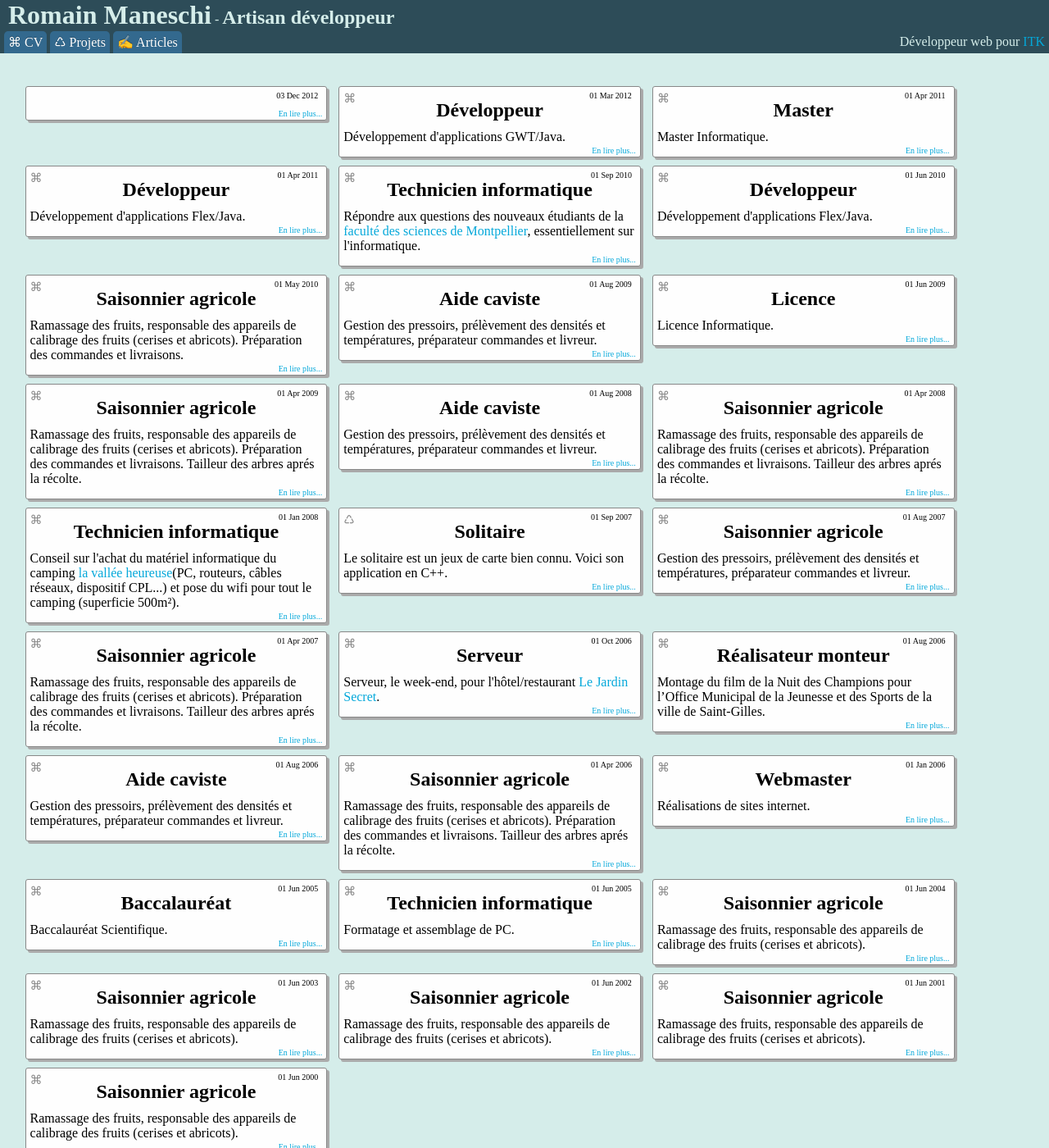
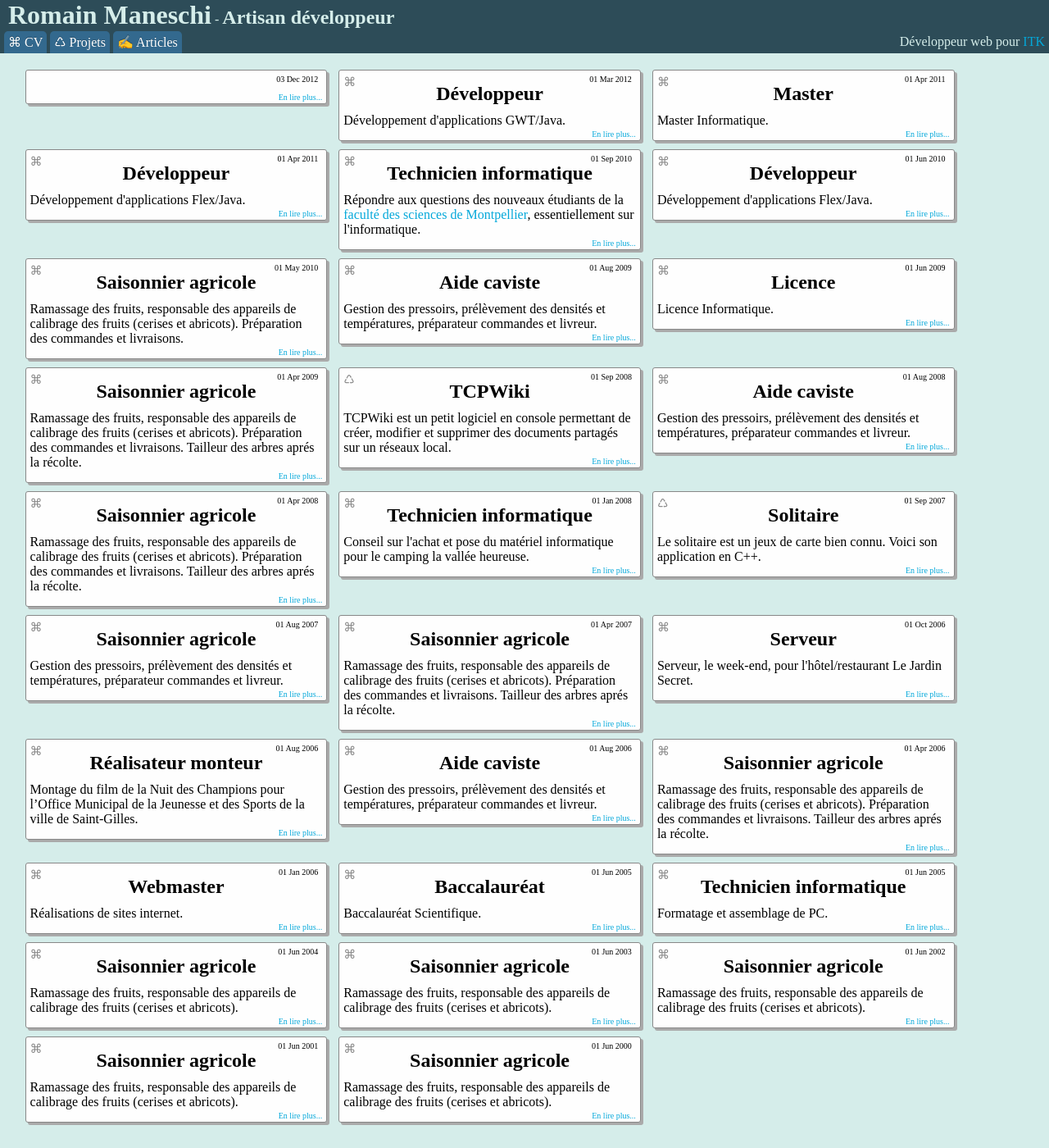
Before and after one commit to manland/manland.github.com, a Jekyll site: the page built from index.html, in a window 1280 px wide and 1400 px high. Shown: the whole window at 82% size. Built offline with Jekyll 4.4.1, drawn with Linux system fonts in a browser that asks for light colours.

Commit message:
add tcpwiki project

```diff
--- a/_posts/2008-01-01-emplois-technicien-informatique.md
+++ b/_posts/2008-01-01-emplois-technicien-informatique.md
@@ -2,12 +2,12 @@
 layout: post
 title: Technicien informatique
 category: cv
-resume: Conseil sur l'achat du matériel informatique du camping <a href="http://www.camping-lavalleeheureuse.com" target="_blank">la vallée heureuse</a>(PC, routeurs, câbles réseaux, dispositif CPL...) et pose du wifi pour tout le camping (superficie 500m²).
+resume: Conseil sur l'achat et pose du matériel informatique pour le camping la vallée heureuse.
 ---
 * De Janvier à Juin 2008
 * Pour le Camping la Vallée Heureuse
 * Adresse : ­ Camping la Vallée Heureuse­ 13660­ Orgon­ France
-* Site : <a href="http://www.camping-lavalleeheureuse.com" target="_blank">www.camping-lavalleeheureuse.com</a>
+* Site : <a href="http://www.camping-lavalleeheureuse.com" target="_blank">camping-lavalleeheureuse.com</a>
 * Service : Technicien Informatique­
 * Tâche : Conseil sur l'achat du matériel informatique du camping (PC, routeurs, câbles réseaux, dispositif CPL...) et pose du wifi pour tout le camping (superficie 500m²).
 * Mes impressions : Un emploi qui ma permis d'acquérir une certaine autonomie par rapport au patron, celui-ci ma entièrement fait confiance et cela a payé. J'ai pu par la même occasion tester les toutes dernières technologies en wifi MIMO et CPL.
--- /dev/null
+++ b/_posts/2008-09-01-projet-tcpwiki.md
@@ -0,0 +1,21 @@
+---
+layout: post
+title: TCPWiki
+categories: [projet, universitaire, cpp]
+resume: TCPWiki est un petit logiciel en console permettant de créer, modifier et supprimer des documents partagés sur un réseaux local.
+---
+<div class="container-img">
+  <img src="http://man.lydiman.net/cv/C++/TcpWiki/TcpWiki.png" alt="Solitaire screenshot" width="50%" />
+</div>
+
+Lorsque vous vous connectez au serveur (autentification pseudo/mot de passe) vous pouvez ajouter
+ou supprimer des documents s'ils vous appartiennent. De plus si vous avez les droits vous pouvez
+modifier des documents (un seul utilisateur à la fois). Vous serez prévenus dès votre connexion si
+un document vous appartenant a été modifié par quelqu'un d'autre.
+
+* Rôle : Responsable serveur.
+* Connaissances acquises : Ce projet m'a permis de mettre en pratique les connaissances acquises en réseaux dans l'unité d'enseignement du même nom. Notamment le tcp de plus bas niveau (commande système) et tout ce qui concerne le multi tâches : fork, thread, msgBox, sémaphores et mutex.
+
+<div class="container-link">
+  <a href="http://man.lydiman.net/cv/C++/TcpWiki/TcpWiki.zip" target="_blank">Sources</a>
+</div>
--- a/css/default.css
+++ b/css/default.css
@@ -70,16 +70,13 @@ nav {
 	-webkit-box-sizing: border-box;
 }
 
-.container {
-	margin-top:100px;
+.container, .container-max {
+	margin-top:80px;
 	padding-left: 2%;
 	padding-right: 2%;
 }
 
 .container-max {
-	margin-top:100px;
-	padding-left: 2%;
-	padding-right: 2%;
 	text-align: center;
 }
 
```
Also changed, not shown: _posts/2006-10-01-emplois-serveur.md (+2 -2 lines).
